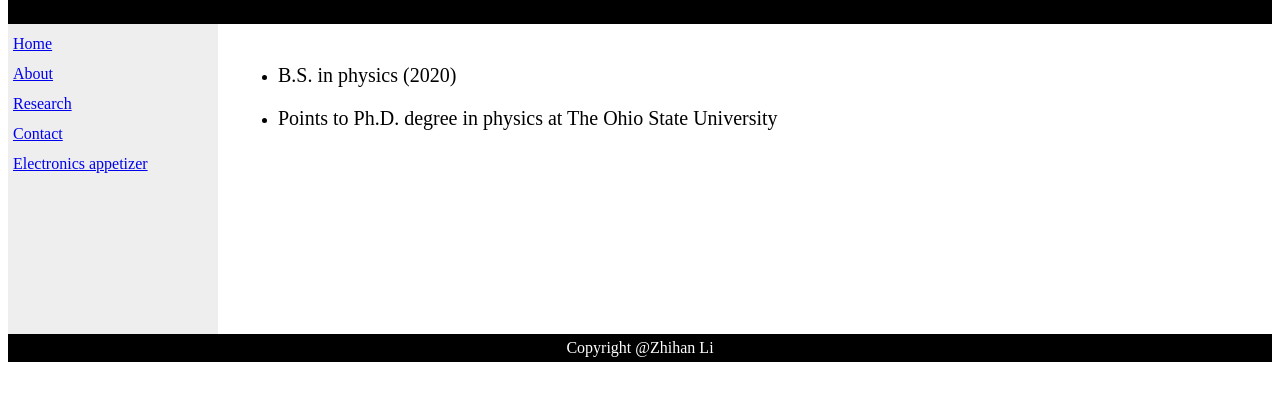
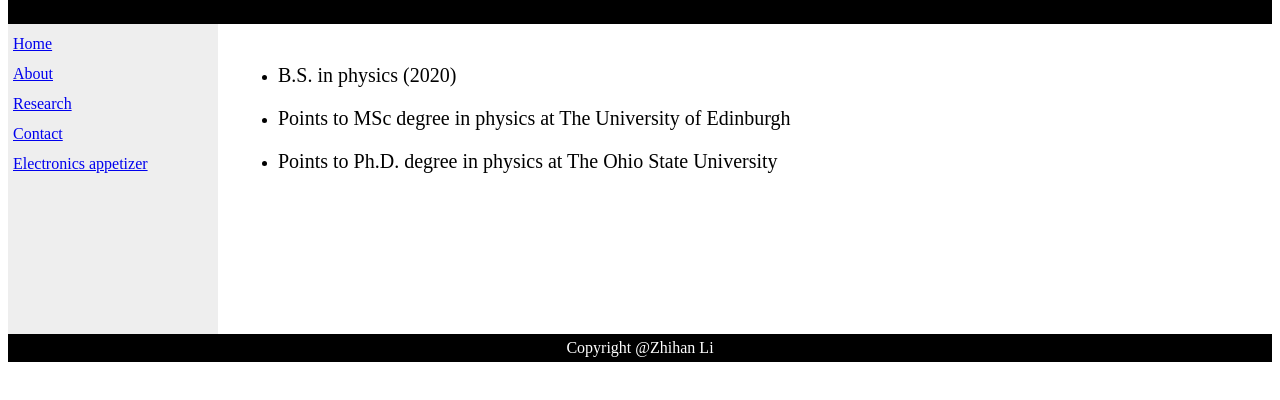
Before and after one commit to ZhihanLi666/ZhihanLi-About, a plain HTML site: page index.html in a window 1280 px wide. Shown: the part 74-474 px from the top of the page. Drawn offline with Linux system fonts and the light colour scheme.

Commit message:
Update index.html

```diff
--- a/index.html
+++ b/index.html
@@ -45,6 +45,8 @@
           <ul>
             <li><p style="font-size:20px">B.S. in physics (2020)
                 </p></li>
+              <li><p style="font-size:20px">Points to MSc degree in physics at The University of Edinburgh
+            </p></li>
             <li><p style="font-size:20px">Points to Ph.D. degree in physics at The Ohio State University
             </p></li>
           </ul>
```
